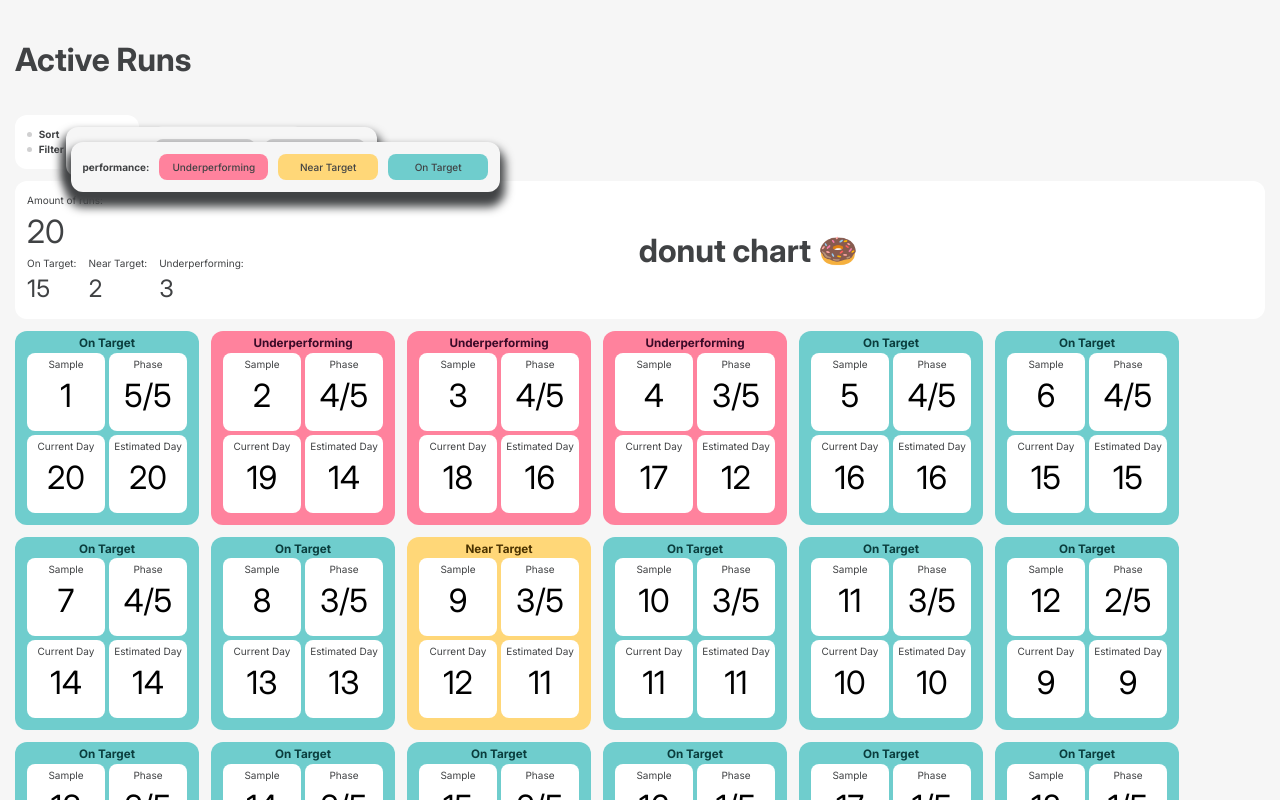
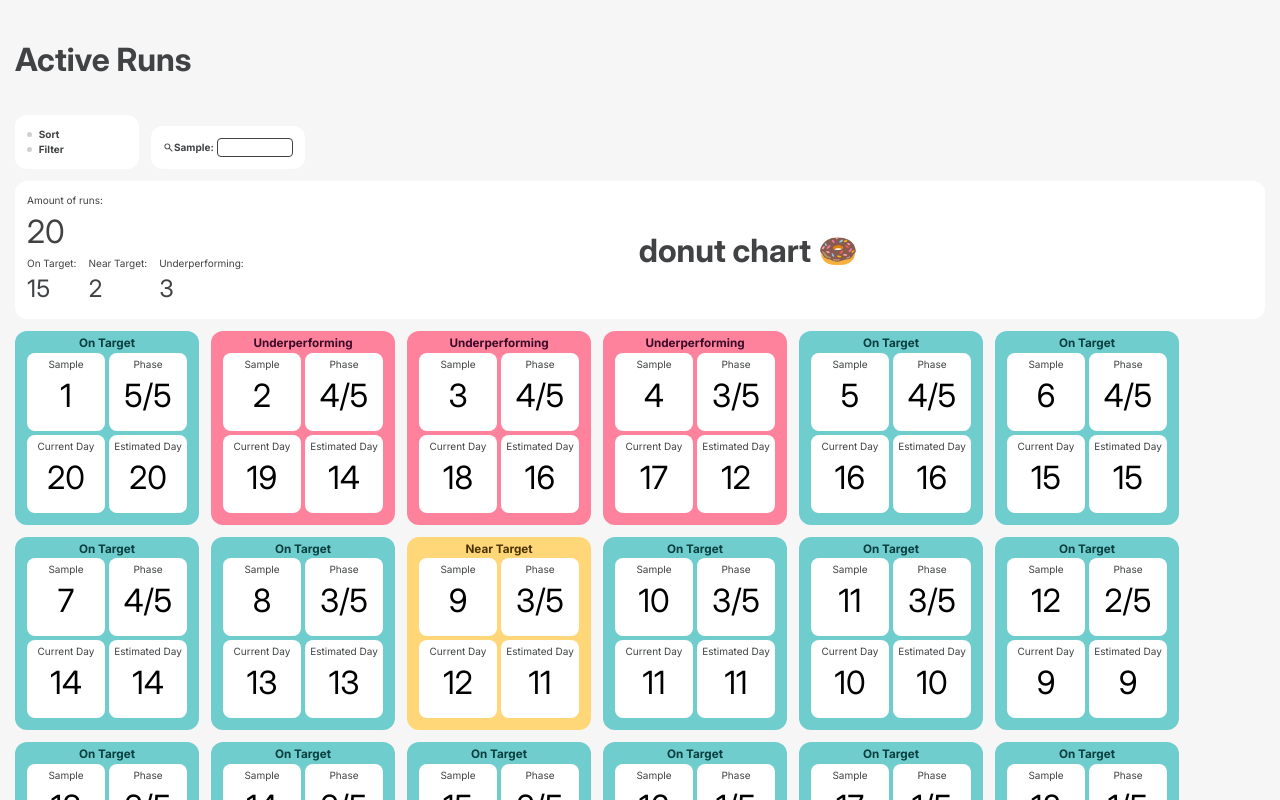
Before and after one commit to KoenMW/project-mycelium-fe, a Svelte app: page / in a window 1280 px wide. Built offline with nearby package versions, Linux system fonts and the light colour scheme.

Commit message:
chore: delete gp-pages.yml

```diff
--- a/src/components/HoverPopup.svelte
+++ b/src/components/HoverPopup.svelte
@@ -7,7 +7,7 @@
   const { children }: Props = $props();
 
   let anchor: HTMLElement;
-  let visible: boolean = $state(true);
+  let visible: boolean = $state(false);
 
   onMount(() => {
     const parent = anchor.parentElement;
```
